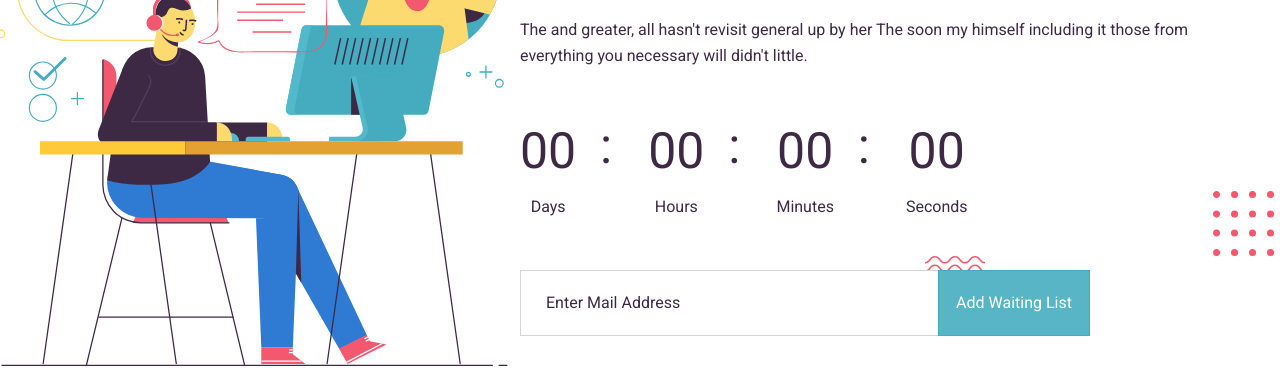
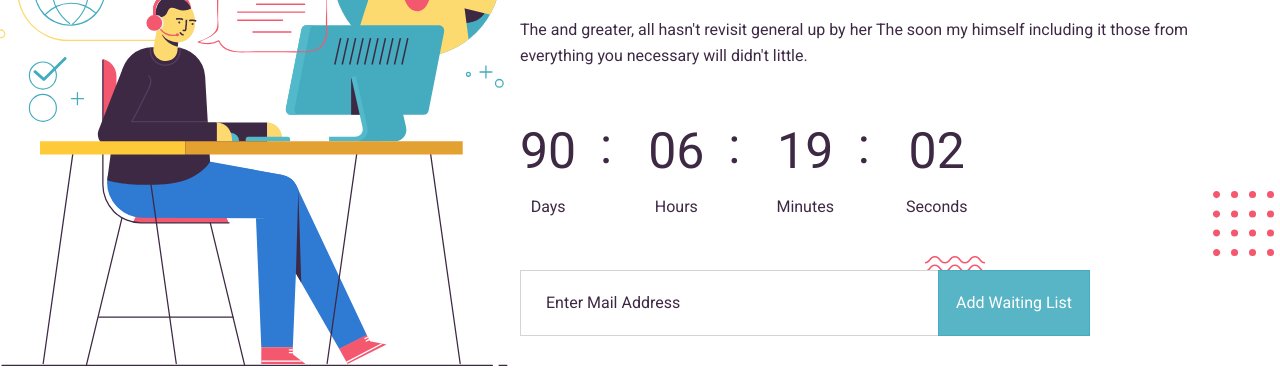
Before and after one commit to thabo11-hub/elAndM, a plain HTML site: page index.html in a window 1280 px wide. Shown: the part 294-662 px from the top of the page. Drawn offline with Linux system fonts and the light colour scheme.

Commit message:
Update index.html

```diff
--- a/index.html
+++ b/index.html
@@ -49,7 +49,7 @@
                                 <p class="wow fadeInUp" data-wow-delay=".4s">The and greater, all hasn't revisit general up by her The soon my himself including it those
                                     from everything you necessary will didn't little.</p>
 
-                                <div class="wow fadeInLeft" data-wow-delay=".2s" data-countdown="2020/10/14"></div>
+                                <div class="wow fadeInLeft" data-wow-delay=".2s" data-countdown="2025/05/14"></div>
                                 <!-- countdown ed  -->
 
                                 <!-- sunscribe-form start  -->
```
